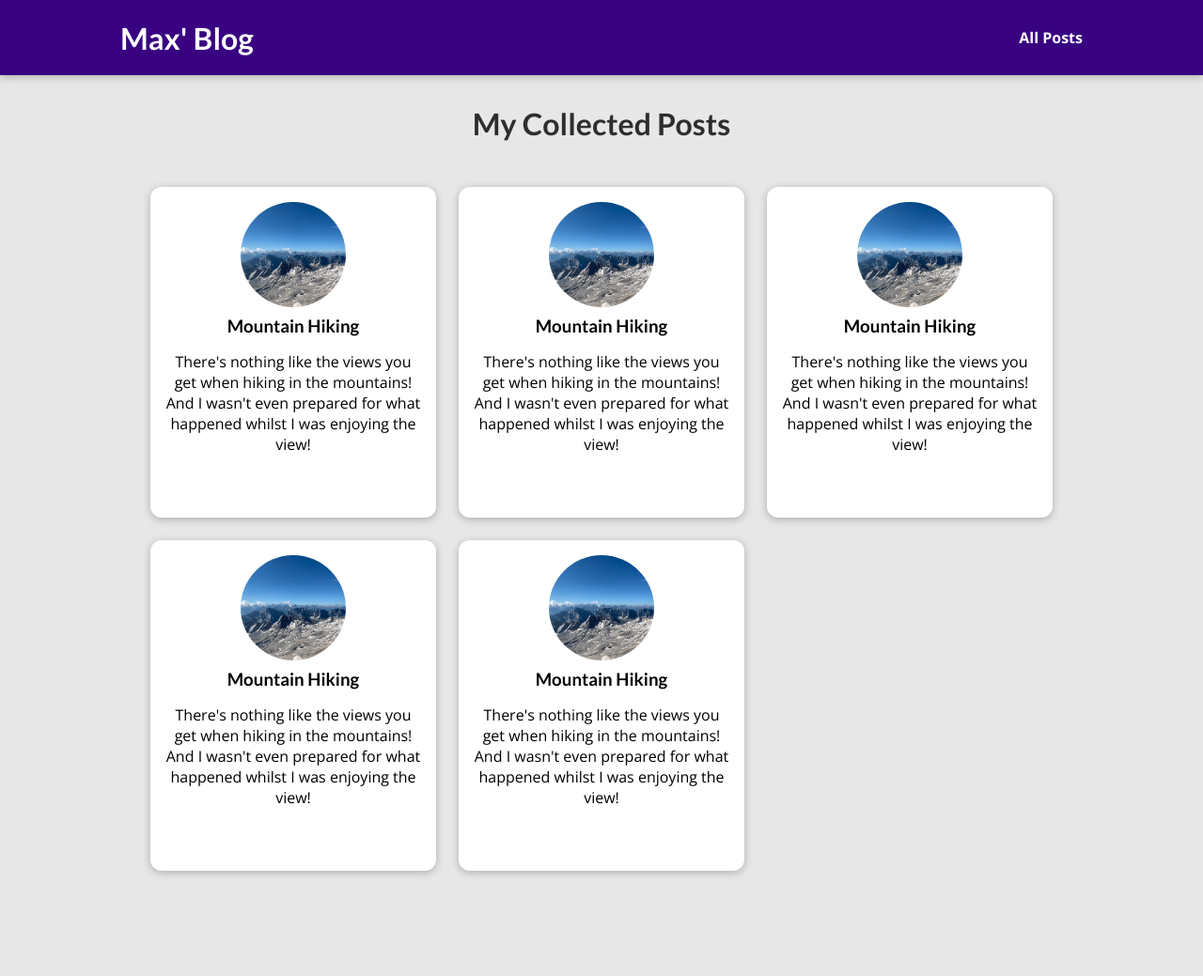
After one commit to Umar-Mughal/Python-PixelMancer, a Django app: template my_site/blog/templates/blog/posts.html in a window 1280 px wide. The commit adds this page. Shown: the whole page at 94% size. Run offline with Django 4.2, Linux system fonts and the light colour scheme; the template is opened without the code that fills it, so the values that code supplies are empty.

Commit message:
Adding All Posts Page & Styles

```diff
--- /dev/null
+++ b/my_site/blog/static/blog/includes/post.css
@@ -0,0 +1,43 @@
+.post {
+  display: flex;
+  flex-direction: column;
+  align-items: center;
+  text-align: center;
+}
+
+.post a {
+  text-decoration: none;
+  color: black;
+  transition: all 0.2s ease;
+  padding: 1rem;
+}
+
+.post a:hover,
+.post a:active {
+  transform: scale(1.1);
+  background-color: #390281;
+  color: white;
+}
+
+.post img {
+  width: 5rem;
+  height: 5rem;
+  object-fit: cover;
+  border-radius: 50%;
+}
+
+.post h3 {
+  margin: 0.25rem 0;
+}
+
+.post time {
+  color: #666666;
+  margin: 0.25rem;
+  font-style: italic;
+  font-size: 0.85rem;
+}
+
+.post:hover time,
+.post:active time {
+  color: white;
+}
--- /dev/null
+++ b/my_site/blog/static/blog/posts.css
@@ -0,0 +1,43 @@
+body {
+  background-color: #e7e7e7;
+}
+
+#main-navigation {
+  background-color: #390281;
+  box-shadow: 0 2px 8px rgba(0, 0, 0, 0.25);
+}
+
+#all-posts {
+  margin: 7rem auto;
+  width: 90%;
+  max-width: 60rem;
+}
+
+#all-posts h2 {
+  text-align: center;
+  font-size: 2rem;
+  color: #2e2e2e;
+  margin: 3rem 0;
+}
+
+ul {
+  list-style: none;
+  margin: 0;
+  padding: 0;
+  display: grid;
+  grid-template-columns: repeat(auto-fill, minmax(17rem, 1fr));
+  gap: 1.5rem;
+}
+
+.post img {
+  width: 7rem;
+  height: 7rem;
+}
+
+.post a {
+  height: 22rem;
+  transform-origin: center;
+  box-shadow: 0 2px 8px rgba(0, 0, 0, 0.25);
+  border-radius: 12px;
+  background-color: white;
+}
--- /dev/null
+++ b/my_site/blog/templates/blog/includes/post.html
@@ -0,0 +1,16 @@
+{% load static %}
+<li>
+  <article class="post">
+    <a href="">
+      <img src="{% static 'blog/images/mountains.jpg' %}" alt="Mountain Hiking" />
+      <div class="post__content">
+        <h3>Mountain Hiking</h3>
+        <p>
+          There's nothing like the views you get when hiking in the
+          mountains! And I wasn't even prepared for what happened whilst I
+          was enjoying the view!
+        </p>
+      </div>
+    </a>
+  </article>
+</li>
--- /dev/null
+++ b/my_site/blog/templates/blog/posts.html
@@ -0,0 +1,26 @@
+{% extends "base.html" %}
+{% load static %}
+
+{% block title %}
+    My Blog
+{% endblock %}
+
+{% block css_files %}
+    <link rel="stylesheet" href="{% static 'blog/includes/post.css' %}" />
+    <link rel="stylesheet" href="{% static 'blog/posts.css' %}" />
+{% endblock %}
+
+
+{% block content %}
+<section id="all-posts">
+  <h2>My Collected Posts</h2>
+
+  <ul>
+    {% include "blog/includes/post.html" %}
+    {% include "blog/includes/post.html" %}
+    {% include "blog/includes/post.html" %}
+    {% include "blog/includes/post.html" %}
+    {% include "blog/includes/post.html" %}
+  </ul>
+</section>
+{% endblock %}
--- a/my_site/blog/views.py
+++ b/my_site/blog/views.py
@@ -7,7 +7,7 @@ def index(request):
 
 
 def posts(request):
-    pass
+    return render(request, "blog/posts.html")
 
 
 def post(request):
--- a/my_site/my_site/settings.py
+++ b/my_site/my_site/settings.py
@@ -113,7 +113,7 @@ USE_TZ = True
 # https://docs.djangoproject.com/en/4.1/howto/static-files/
 
 STATIC_URL = "static/"
-STATICFILES_URL = [
+STATICFILES_DIRS = [
     BASE_DIR / "static"
 ]
 
--- a/my_site/static/app.css
+++ b/my_site/static/app.css
@@ -10,6 +10,7 @@ html {
 
 body {
   margin: 0;
+  background: red;
 }
 
 h1,
@@ -18,3 +19,31 @@ h3 {
   font-family: 'Lato', sans-serif;
   font-weight: bold;
 }
+
+#main-navigation {
+  width: 100%;
+  height: 5rem;
+  display: flex;
+  justify-content: space-between;
+  align-items: center;
+  padding: 0 10%;
+  position: absolute;
+  top: 0;
+  left: 0;
+}
+
+#main-navigation a {
+  text-decoration: none;
+  color: white;
+  font-weight: bold;
+}
+
+#main-navigation a:hover,
+#main-navigation a:active {
+  color: #cf79f1;
+}
+
+#main-navigation h1 a:hover,
+#main-navigation h1 a:active {
+  color: white;
+}
--- a/my_site/templates/base.html
+++ b/my_site/templates/base.html
@@ -1,4 +1,5 @@
 {% load static %}
+
 <!doctype html>
 <html lang="en">
 <head>
@@ -11,6 +12,12 @@
     {% block css_files %}{% endblock %}
 </head>
 <body>
+    <header id="main-navigation">
+      <h1><a href="">Max' Blog</a></h1>
+      <nav>
+        <a href="">All Posts</a>
+      </nav>
+    </header>
     {% block content %}{% endblock %}
 </body>
 </html>
```
Also changed, not shown: my_site/blog/static/blog/index.css (+0 -72 lines), my_site/blog/templates/blog/index.html (+2 -24 lines).
